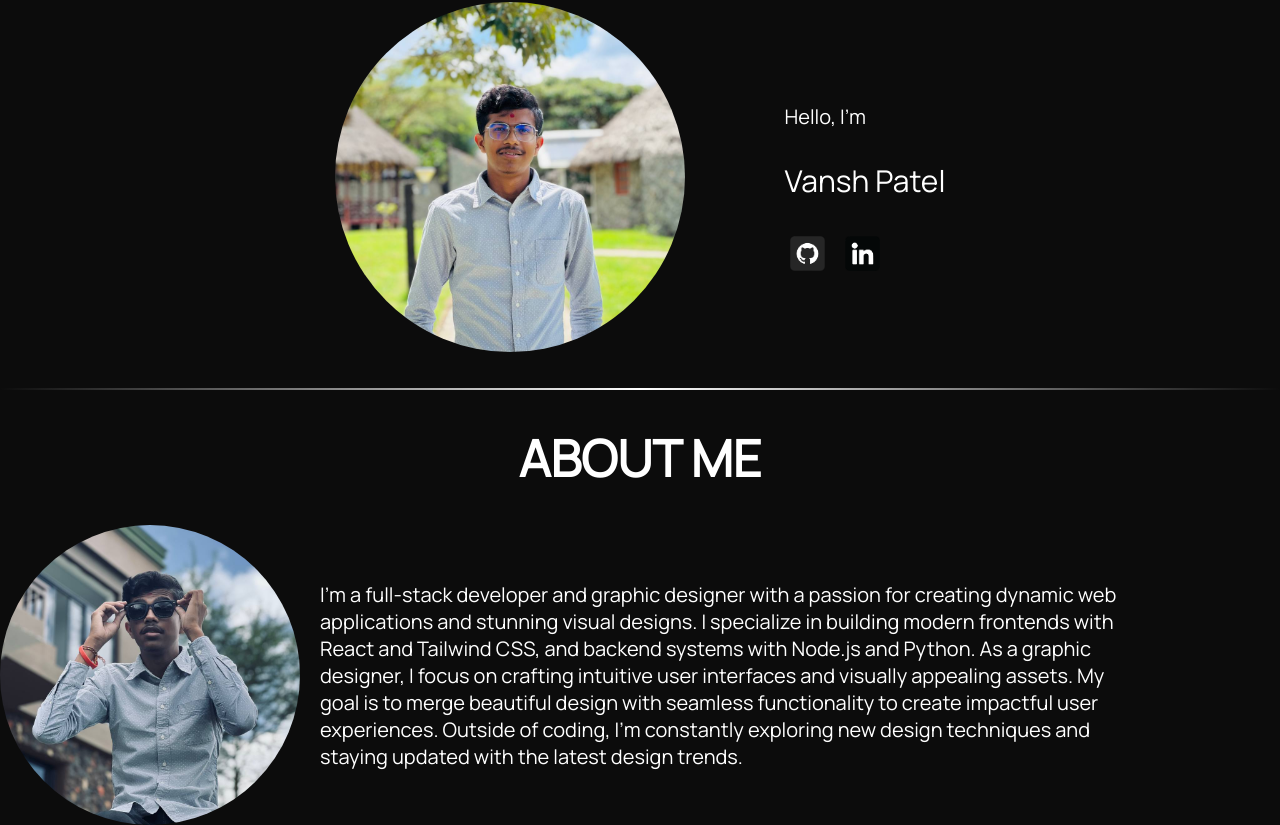
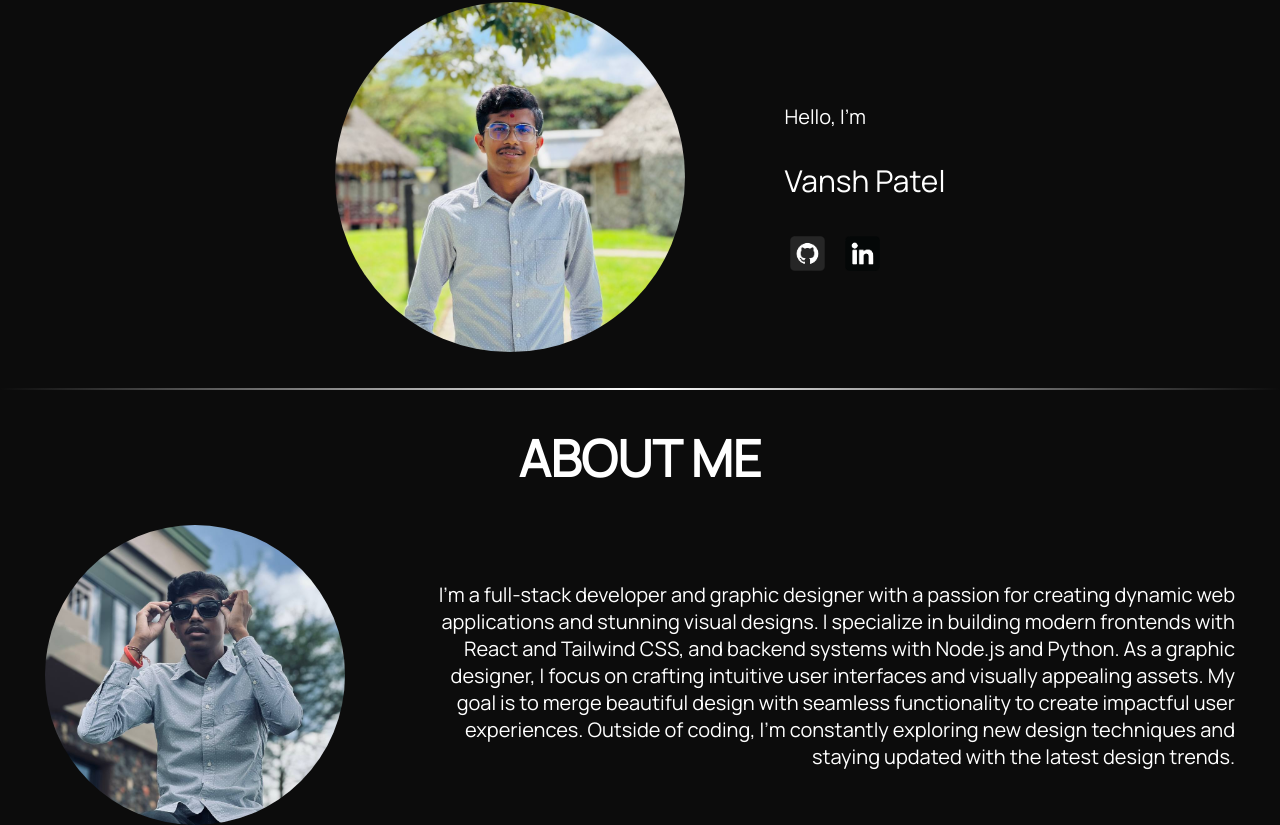
Before and after one commit to patel-vansh1607/vansh-patel, a React (Create React App) app: page / in a window 1280 px wide. Shown: the part 192-1017 px from the top of the page. Built offline with nearby package versions, Linux system fonts and the light colour scheme.

Commit message:
styling thr about me

```diff
--- a/src/App.css
+++ b/src/App.css
@@ -67,12 +67,14 @@ body{
 .facts {
     display: flex;
     align-items: center;
-    gap: 20px;
+    gap: 90px;
+justify-content: center ;
 
 
 }
   .facts p{
       max-width: 800px;
+      text-align: right;
   }
 
 
```
